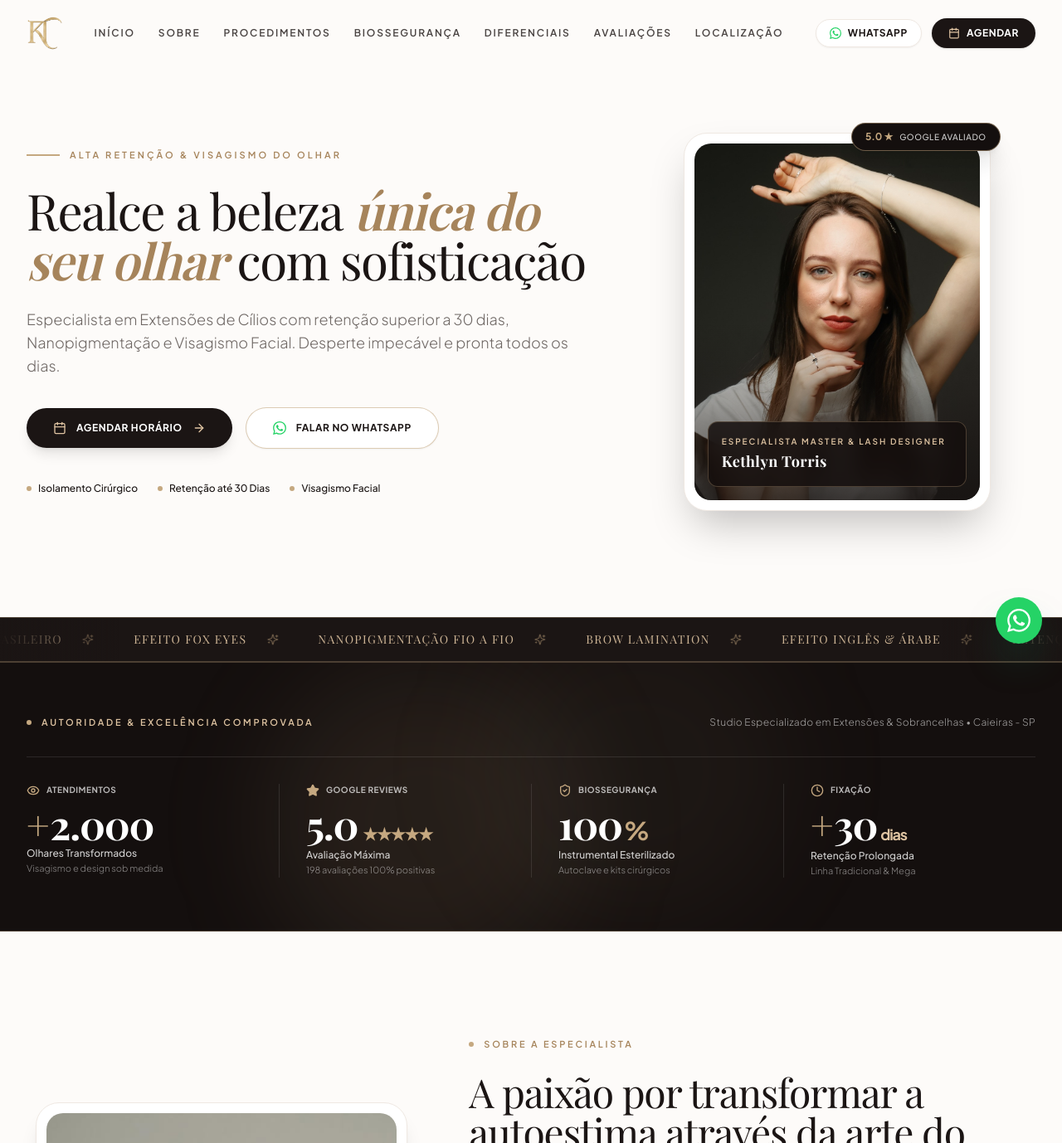
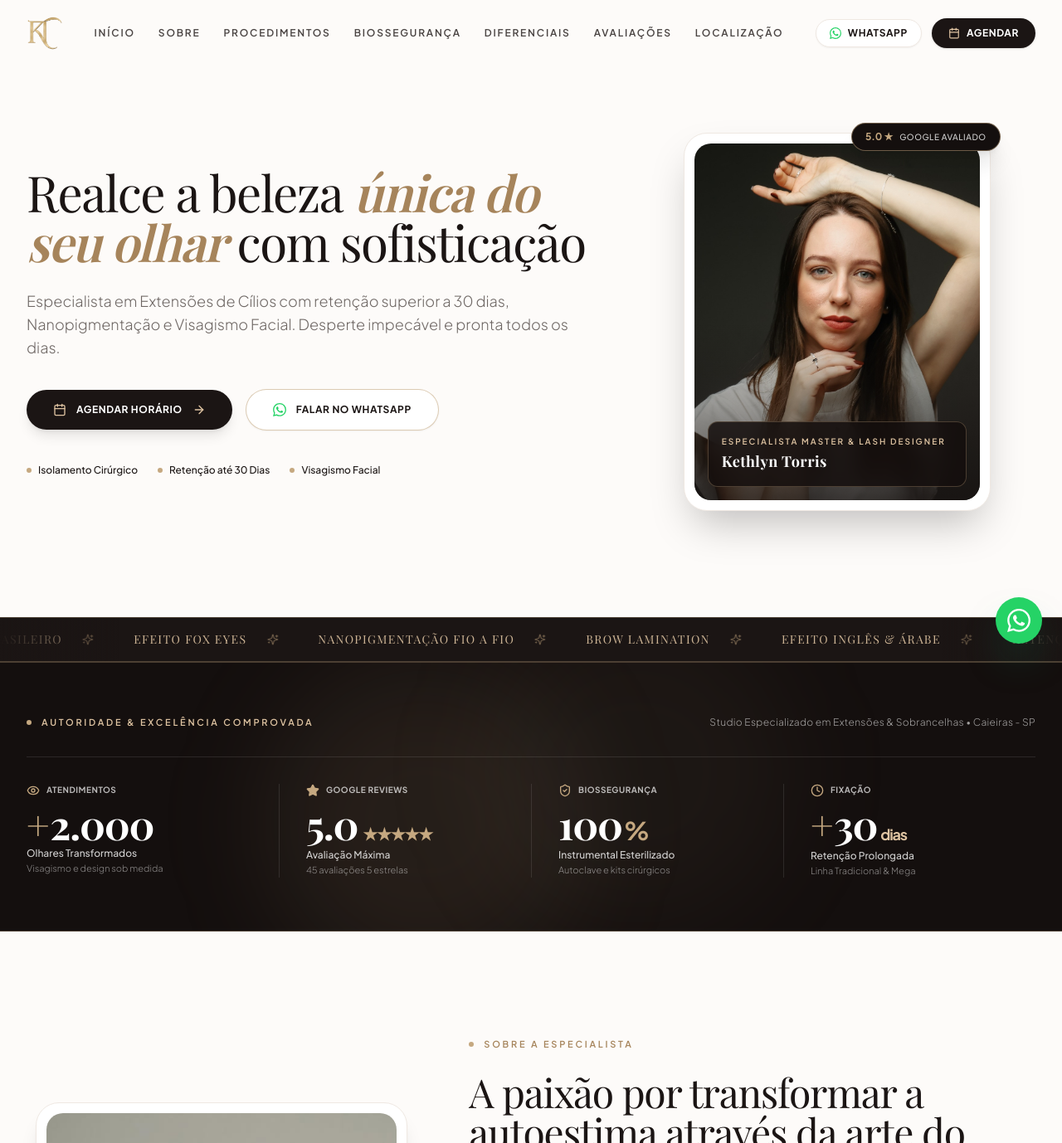
Before and after one commit to TM-SEMPRE-TECNOLOGIA/kethlynbeauty, a React (Vite) app: page / in a window 1280 px wide. Shown: the top 1378 px of the page at 83% size. Built offline with nearby package versions, Linux system fonts and the light colour scheme; a web font is replaced by a local one.

Commit message:
feat: adjust real review count to 45 and streamline hero headline without eyebrow

```diff
--- a/src/components/Hero.tsx
+++ b/src/components/Hero.tsx
@@ -21,19 +21,11 @@ export const Hero: React.FC = () => {
             transition={{ duration: 0.8, ease: "easeOut" }}
             className="lg:col-span-7 space-y-7 text-center lg:text-left"
           >
-            {/* Editorial Eyebrow Divider */}
-            <div className="flex items-center justify-center lg:justify-start gap-3">
-              <span className="w-10 h-[1.5px] bg-[#C5A880]" />
-              <p className="text-[11px] font-semibold uppercase tracking-[0.28em] text-[#A6845B]">
-                Alta Retenção & Visagismo do Olhar
-              </p>
-            </div>
-
-
             {/* Main Headline */}
             <h1 className="font-serif text-4xl sm:text-5xl lg:text-6xl font-normal tracking-tight text-[#1B1514] leading-[1.12]">
               Realce a beleza <span className="font-serif italic font-semibold text-[#A6845B]">única do seu olhar</span> com sofisticação
             </h1>
+
 
             {/* Subheadline */}
             <p className="text-base sm:text-lg text-[#6E6764] max-w-2xl mx-auto lg:mx-0 leading-relaxed font-light">
--- a/src/components/SocialProof.tsx
+++ b/src/components/SocialProof.tsx
@@ -85,8 +85,9 @@ export const SocialProof: React.FC = () => {
               <span className="text-[#C5A880] text-xl font-sans ml-1.5">★★★★★</span>
             </div>
             <p className="text-xs text-white/80 font-medium mt-1">Avaliação Máxima</p>
-            <p className="text-[11px] text-white/50 font-light mt-0.5">198 avaliações 100% positivas</p>
+            <p className="text-[11px] text-white/50 font-light mt-0.5">45 avaliações 5 estrelas</p>
           </div>
+
 
           {/* Metric 3 */}
           <div className="flex flex-col items-center lg:items-start lg:px-8">
--- a/src/data/content.ts
+++ b/src/data/content.ts
@@ -18,7 +18,7 @@ export const siteConfig = {
   googleMapsUrl: "https://maps.app.goo.gl/XTzhSTpWu2TW6HRz7",
   googleReviewsDirectUrl: "https://maps.app.goo.gl/XTzhSTpWu2TW6HRz7",
   googleRating: 5.0,
-  googleReviewCount: 198,
+  googleReviewCount: 45,
 
   // Real Local Assets
   logoImage: "/assets/logo.png",
```
